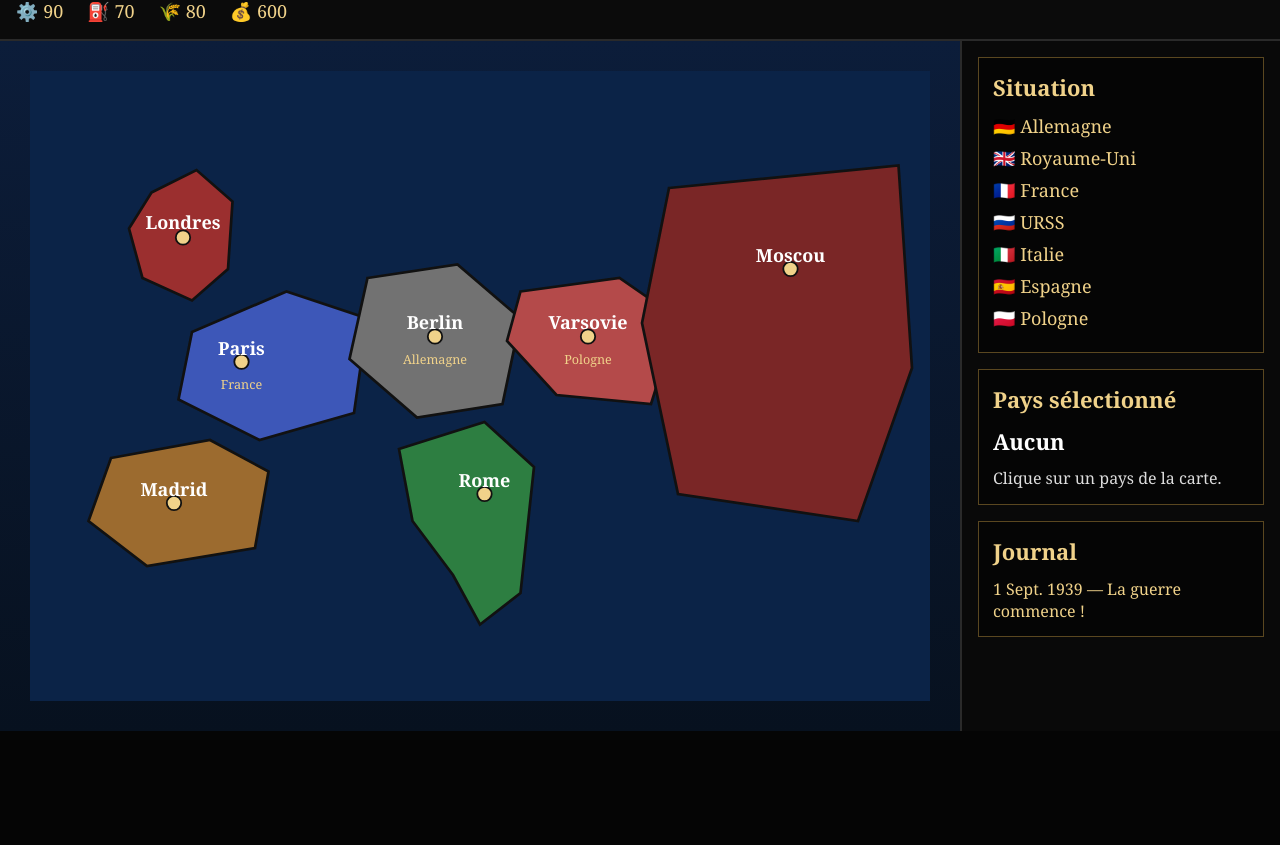
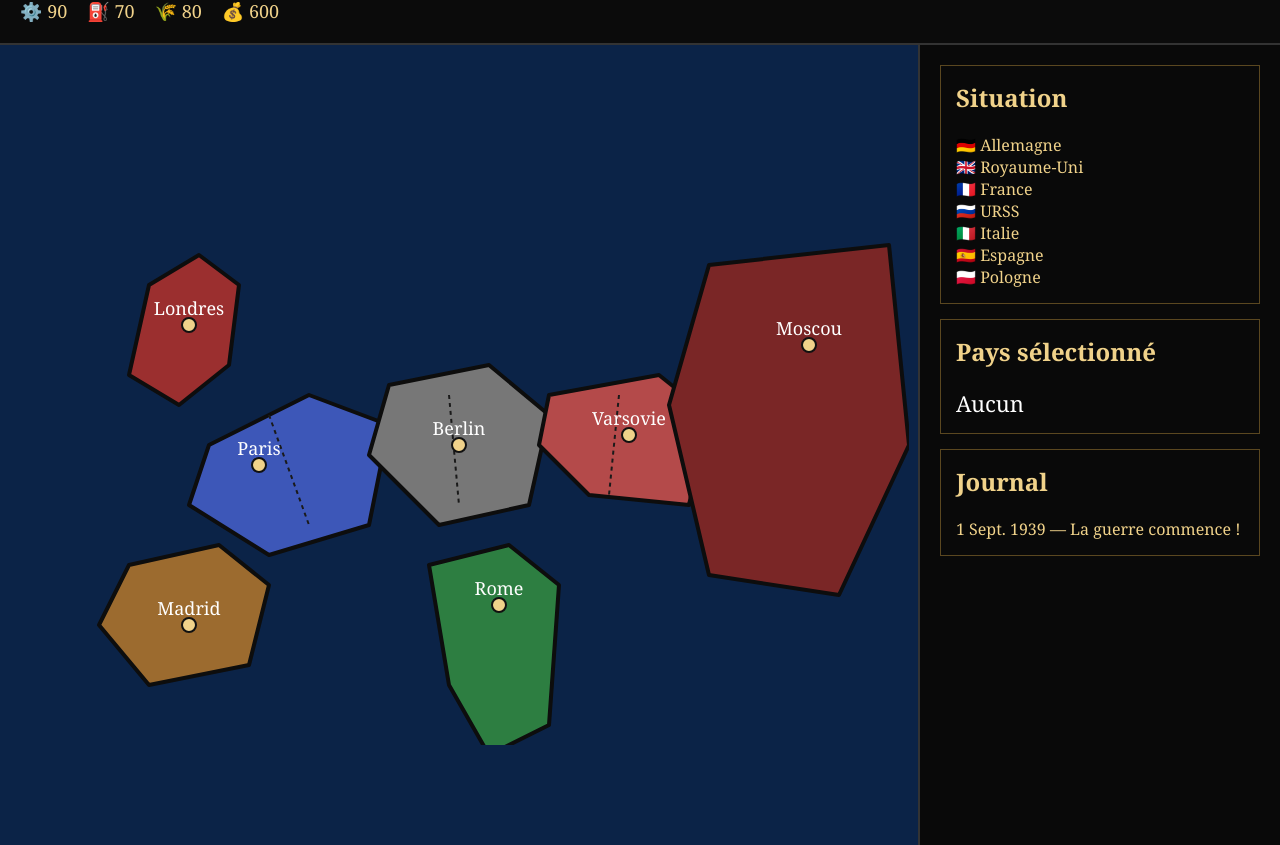
Before and after one commit to naidenliam-code/strategy-game, a website: page index.html in a window 1280 px wide. Shown: the part 86-931 px from the top of the page. Before the commit the page ends 817 px from the top, so only its background shows below. Drawn offline with Linux system fonts and the light colour scheme.

Commit message:
Update index.html

```diff
--- a/index.html
+++ b/index.html
@@ -1,278 +1,266 @@
 <!DOCTYPE html>
 <html lang="fr">
 <head>
-  <meta charset="UTF-8" />
-  <meta name="viewport" content="width=device-width, initial-scale=1.0" />
+<meta charset="UTF-8">
 <title>SUPREMACY 1942</title>
+
 <style>
-    body {
-      margin: 0;
-      background: #050505;
-      color: #f0d28a;
-      font-family: Georgia, serif;
+
+body{
+margin:0;
+background:#050505;
+color:#f0d28a;
+font-family:Georgia,serif;
 }
 
-    header {
-      background: #0b0b0b;
-      border-bottom: 2px solid #2a2a2a;
-      padding: 16px;
+header{
+background:#0b0b0b;
+padding:20px;
+border-bottom:2px solid #333;
 }
 
-    h1 {
-      margin: 0 0 12px 0;
-      font-size: 42px;
-      letter-spacing: 2px;
+h1{
+margin:0;
+font-size:40px;
 }
 
-    .topbar {
-      display: flex;
-      gap: 24px;
-      font-size: 18px;
+.topbar{
+margin-top:10px;
+display:flex;
+gap:20px;
+font-size:18px;
 }
 
-    .layout {
-      display: flex;
-      min-height: calc(100vh - 110px);
+.layout{
+display:flex;
+height:100vh;
 }
 
-    .map-area {
-      flex: 1;
-      background: linear-gradient(#0c1d3a, #07111f);
-      display: flex;
-      align-items: center;
-      justify-content: center;
-      padding: 16px;
-      overflow: auto;
+.map-area{
+flex:1;
+background:#0b2347;
+display:flex;
+justify-content:center;
+align-items:center;
 }
 
-    .side-panel {
-      width: 320px;
-      background: #090909;
-      border-left: 2px solid #2a2a2a;
-      padding: 16px;
-      box-sizing: border-box;
+.side-panel{
+width:320px;
+background:#090909;
+border-left:2px solid #333;
+padding:20px;
 }
 
-    .panel-box {
-      border: 1px solid #5a4720;
-      padding: 14px;
-      margin-bottom: 16px;
-      background: rgba(0, 0, 0, 0.4);
+.panel-box{
+border:1px solid #5a4720;
+padding:15px;
+margin-bottom:15px;
 }
 
-    .panel-box h2 {
-      margin: 0 0 12px 0;
-      font-size: 22px;
-      color: #f0d28a;
+.panel-box h2{
+margin-top:0;
 }
 
-    .country-line {
-      margin: 8px 0;
-      font-size: 18px;
+#selected-country{
+font-size:22px;
+color:white;
 }
 
-    #selected-country {
-      color: white;
-      font-size: 22px;
-      font-weight: bold;
+/* PAYS */
+
+.country{
+stroke:#0d0d0d;
+stroke-width:4;
+stroke-linejoin:round;
+cursor:pointer;
+transition:0.2s;
 }
 
-    #selected-info {
-      margin-top: 10px;
-      color: #ddd;
-      line-height: 1.5;
+.country:hover{
+stroke:#f0d28a;
+stroke-width:5;
 }
 
-    svg {
-      width: 100%;
-      max-width: 900px;
-      height: auto;
+.country.selected{
+stroke:white;
+stroke-width:6;
 }
 
-    .sea {
-      fill: #0b2347;
+/* PROVINCES */
+
+.province{
+stroke:#1a1a1a;
+stroke-width:2;
+stroke-dasharray:4 4;
 }
 
-    .country {
-      stroke: #111;
-      stroke-width: 3;
-      cursor: pointer;
-      transition: 0.2s;
+/* CAPITALES */
+
+.city{
+fill:#f0d28a;
+stroke:#111;
+stroke-width:2;
 }
 
-    .country:hover {
-      filter: brightness(1.15);
-      stroke: #f0d28a;
+.label{
+fill:white;
+font-size:18px;
+text-anchor:middle;
 }
 
-    .country.selected {
-      stroke: #ffffff;
-      stroke-width: 4;
-      filter: brightness(1.2);
-    }
-
-    .city {
-      fill: #f0d28a;
-      stroke: #111;
-      stroke-width: 2;
-      pointer-events: none;
-    }
-
-    .label {
-      fill: white;
-      font-size: 20px;
-      font-weight: bold;
-      text-anchor: middle;
-      pointer-events: none;
-    }
-
-    .small-label {
-      fill: #f0d28a;
-      font-size: 14px;
-      text-anchor: middle;
-      pointer-events: none;
-    }
 </style>
 </head>
+
 <body>
+
 <header>
+
 <h1>SUPREMACY 1942</h1>
+
 <div class="topbar">
 <div>⚙️ 90</div>
 <div>⛽ 70</div>
 <div>🌾 80</div>
 <div>💰 600</div>
 </div>
+
 </header>
 
 <div class="layout">
+
 <div class="map-area">
-      <svg viewBox="0 0 1000 700" aria-label="Carte de l'Europe">
-        <rect class="sea" x="0" y="0" width="1000" height="700"></rect>
+
+<svg width="900" height="600">
 
 <!-- Royaume-Uni -->
+
 <polygon id="uk" class="country" fill="#9b2f2f"
-          points="135,135 185,110 225,145 220,220 180,255 125,230 110,175"></polygon>
+points="140,140 190,110 230,140 220,220 170,260 120,230"></polygon>
+
+<!-- France -->
+
+<polygon id="france" class="country" fill="#3d57b8"
+points="200,300 300,250 380,280 360,380 260,410 180,360"></polygon>
 
 <!-- Espagne -->
+
 <polygon id="spain" class="country" fill="#9c6b2f"
-          points="90,430 200,410 265,445 250,530 130,550 65,500"></polygon>
-
-        <!-- France -->
-        <polygon id="france" class="country" fill="#3d57b8"
-          points="180,290 285,245 375,275 360,380 255,410 165,365"></polygon>
+points="120,420 210,400 260,440 240,520 140,540 90,480"></polygon>
 
 <!-- Allemagne -->
-        <polygon id="germany" class="country" fill="#727272"
-          points="375,230 475,215 545,275 525,370 430,385 355,320"></polygon>
+
+<polygon id="germany" class="country" fill="#777777"
+points="380,240 480,220 540,270 520,360 430,380 360,310"></polygon>
 
 <!-- Italie -->
+
 <polygon id="italy" class="country" fill="#2d7e41"
-          points="410,420 505,390 560,440 545,580 500,615 470,560 425,500"></polygon>
+points="420,420 500,400 550,440 540,580 480,610 440,540"></polygon>
 
 <!-- Pologne -->
+
 <polygon id="poland" class="country" fill="#b44a4a"
-          points="545,245 655,230 720,275 690,370 585,360 530,300"></polygon>
+points="540,250 650,230 700,270 680,360 580,350 530,300"></polygon>
 
 <!-- URSS -->
+
 <polygon id="ussr" class="country" fill="#7a2626"
-          points="710,130 965,105 980,330 920,500 720,470 680,280"></polygon>
+points="700,120 880,100 900,300 830,450 700,430 660,260"></polygon>
 
-        <!-- villes -->
-        <circle class="city" cx="170" cy="185" r="8"></circle>
-        <circle class="city" cx="235" cy="323" r="8"></circle>
-        <circle class="city" cx="160" cy="480" r="8"></circle>
-        <circle class="city" cx="450" cy="295" r="8"></circle>
-        <circle class="city" cx="505" cy="470" r="8"></circle>
-        <circle class="city" cx="620" cy="295" r="8"></circle>
-        <circle class="city" cx="845" cy="220" r="8"></circle>
+<!-- PROVINCES -->
 
-        <!-- labels -->
-        <text class="label" x="170" y="175">Londres</text>
-        <text class="label" x="235" y="315">Paris</text>
-        <text class="label" x="160" y="472">Madrid</text>
-        <text class="label" x="450" y="287">Berlin</text>
-        <text class="label" x="505" y="462">Rome</text>
-        <text class="label" x="620" y="287">Varsovie</text>
-        <text class="label" x="845" y="212">Moscou</text>
+<line class="province" x1="260" y1="270" x2="300" y2="380"></line>
+<line class="province" x1="440" y1="250" x2="450" y2="360"></line>
+<line class="province" x1="610" y1="250" x2="600" y2="350"></line>
 
-        <text class="small-label" x="450" y="325">Allemagne</text>
-        <text class="small-label" x="235" y="353">France</text>
-        <text class="small-label" x="620" y="325">Pologne</text>
+<!-- CAPITALES -->
+
+<circle class="city" cx="180" cy="180" r="7"></circle>
+<circle class="city" cx="250" cy="320" r="7"></circle>
+<circle class="city" cx="180" cy="480" r="7"></circle>
+<circle class="city" cx="450" cy="300" r="7"></circle>
+<circle class="city" cx="490" cy="460" r="7"></circle>
+<circle class="city" cx="620" cy="290" r="7"></circle>
+<circle class="city" cx="800" cy="200" r="7"></circle>
+
+<!-- NOMS -->
+
+<text class="label" x="180" y="170">Londres</text>
+<text class="label" x="250" y="310">Paris</text>
+<text class="label" x="180" y="470">Madrid</text>
+<text class="label" x="450" y="290">Berlin</text>
+<text class="label" x="490" y="450">Rome</text>
+<text class="label" x="620" y="280">Varsovie</text>
+<text class="label" x="800" y="190">Moscou</text>
+
 </svg>
+
 </div>
 
 <div class="side-panel">
+
 <div class="panel-box">
 <h2>Situation</h2>
-        <div class="country-line">🇩🇪 Allemagne</div>
-        <div class="country-line">🇬🇧 Royaume-Uni</div>
-        <div class="country-line">🇫🇷 France</div>
-        <div class="country-line">🇷🇺 URSS</div>
-        <div class="country-line">🇮🇹 Italie</div>
-        <div class="country-line">🇪🇸 Espagne</div>
-        <div class="country-line">🇵🇱 Pologne</div>
+
+🇩🇪 Allemagne<br>
+🇬🇧 Royaume-Uni<br>
+🇫🇷 France<br>
+🇷🇺 URSS<br>
+🇮🇹 Italie<br>
+🇪🇸 Espagne<br>
+🇵🇱 Pologne
+
 </div>
 
 <div class="panel-box">
+
 <h2>Pays sélectionné</h2>
+
 <div id="selected-country">Aucun</div>
-        <div id="selected-info">Clique sur un pays de la carte.</div>
+
 </div>
 
 <div class="panel-box">
+
 <h2>Journal</h2>
-        <div>1 Sept. 1939 — La guerre commence !</div>
+
+1 Sept. 1939 — La guerre commence !
+
 </div>
+
 </div>
+
 </div>
 
 <script>
-    const data = {
-      uk: {
-        name: "Royaume-Uni",
-        info: "Capitale : Londres<br>Ressource : argent<br>Unités : 4 divisions"
-      },
-      france: {
-        name: "France",
-        info: "Capitale : Paris<br>Ressource : nourriture<br>Unités : 5 divisions"
-      },
-      spain: {
-        name: "Espagne",
-        info: "Capitale : Madrid<br>Ressource : nourriture<br>Unités : 2 divisions"
-      },
-      germany: {
-        name: "Allemagne",
-        info: "Capitale : Berlin<br>Ressource : industrie<br>Unités : 9 divisions"
-      },
-      italy: {
-        name: "Italie",
-        info: "Capitale : Rome<br>Ressource : argent<br>Unités : 10 divisions"
-      },
-      poland: {
-        name: "Pologne",
-        info: "Capitale : Varsovie<br>Ressource : nourriture<br>Unités : 1 division"
-      },
-      ussr: {
-        name: "URSS",
-        info: "Capitale : Moscou<br>Ressource : pétrole<br>Unités : 9 divisions"
+
+const names={
+uk:"Royaume-Uni",
+france:"France",
+spain:"Espagne",
+germany:"Allemagne",
+italy:"Italie",
+poland:"Pologne",
+ussr:"URSS"
 }
-    };
 
-    const countries = document.querySelectorAll(".country");
-    const selectedCountry = document.getElementById("selected-country");
-    const selectedInfo = document.getElementById("selected-info");
+const countries=document.querySelectorAll(".country")
 
-    countries.forEach(country => {
-      country.addEventListener("click", () => {
-        countries.forEach(c => c.classList.remove("selected"));
-        country.classList.add("selected");
+countries.forEach(country=>{
 
-        const id = country.id;
-        selectedCountry.textContent = data[id].name;
-        selectedInfo.innerHTML = data[id].info;
-      });
-    });
+country.addEventListener("click",()=>{
+
+countries.forEach(c=>c.classList.remove("selected"))
+
+country.classList.add("selected")
+
+document.getElementById("selected-country").textContent=names[country.id]
+
+})
+
+})
+
 </script>
+
 </body>
 </html>
```
Lines whose indentation alone changed are shown as unchanged.
